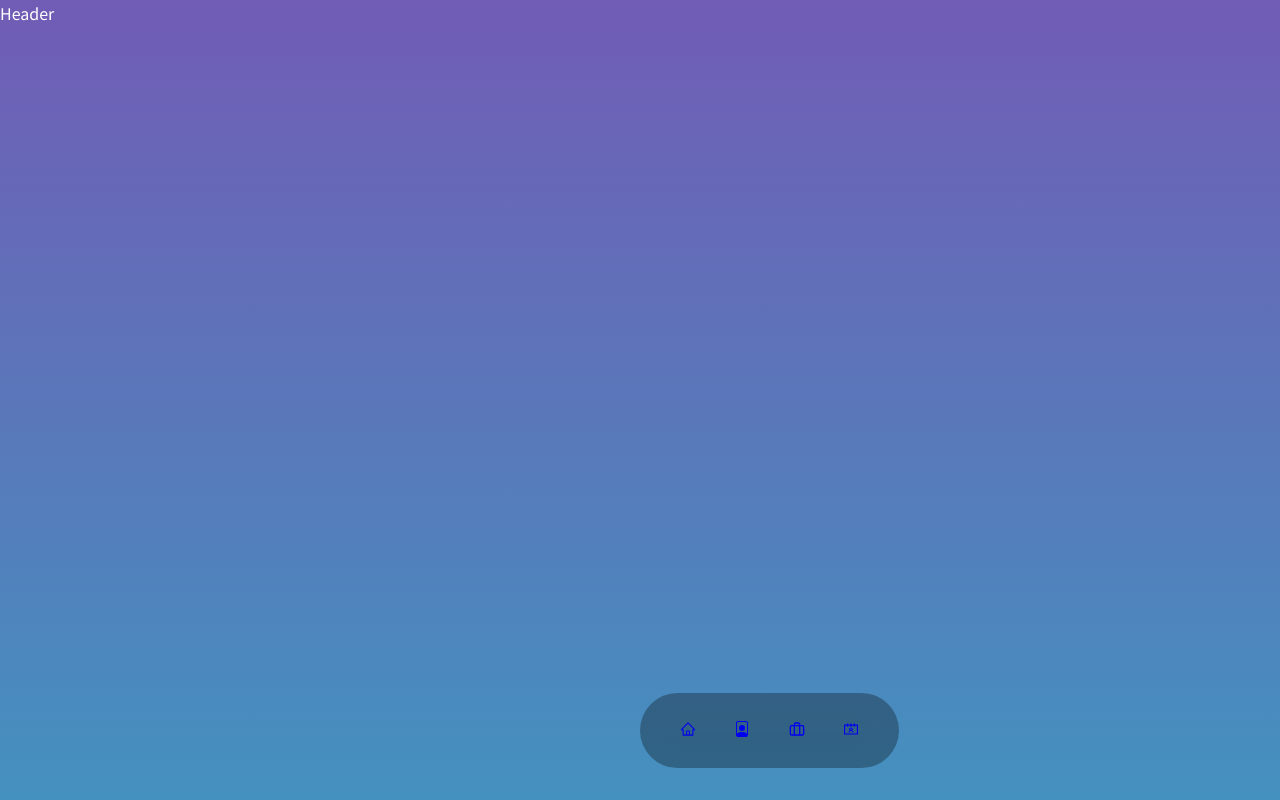
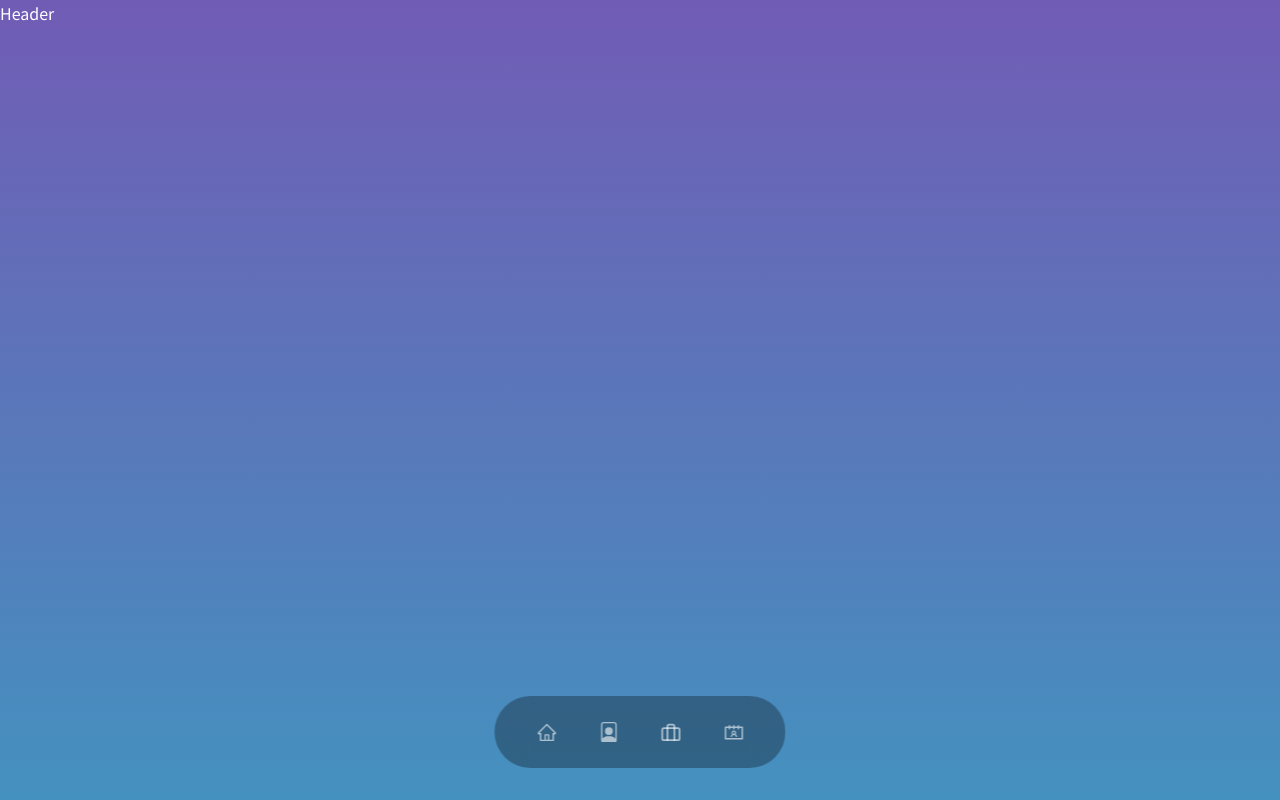
Before and after one commit to zxcwer/MyPortfolio, a React (Create React App) app: page / in a window 1280 px wide. Shown: the top 800 px of the page. Built offline with nearby package versions, Linux system fonts and the light colour scheme.

Commit message:
😊 update Nav

```diff
--- a/src/components/Nav/Nav.js
+++ b/src/components/Nav/Nav.js
@@ -5,18 +5,35 @@ import { FiBriefcase } from "react-icons/fi";
 import { useState } from "react";
 import "./nav.css";
 const Nav = () => {
+  const [activeNav, setActiveNav] = useState("");
   return (
     <nav>
-      <a href="#">
+      <a
+        href="#"
+        onClick={() => setActiveNav("#")}
+        className={activeNav === "#" ? "active" : ""}
+      >
         <AiOutlineHome />
       </a>
-      <a href="#about">
+      <a
+        href="#about"
+        onClick={() => setActiveNav("#about")}
+        className={activeNav === "#about" ? "active" : ""}
+      >
         <BsFilePerson />
       </a>
-      <a href="#portfolio">
+      <a
+        href="#portfolio"
+        onClick={() => setActiveNav("#portfolio")}
+        className={activeNav === "#portfolio" ? "active" : ""}
+      >
         <FiBriefcase />
       </a>
-      <a href="#contact">
+      <a
+        href="#contact"
+        onClick={() => setActiveNav("#contact")}
+        className={activeNav === "#contact" ? "active" : ""}
+      >
         <AiOutlineContacts />
       </a>
     </nav>
--- a/src/components/Nav/nav.css
+++ b/src/components/Nav/nav.css
@@ -6,7 +6,7 @@ nav {
   z-index: 2;
   position: fixed;
   left: 50%;
-  transform: (-50%);
+  transform: translateX(-50%);
   bottom: 2rem;
   display: flex;
   gap: 0.8rem;
@@ -15,5 +15,18 @@ nav {
 }
 nav a {
   background: transparent;
-  padding: 0.8rem;
+  padding: 0.9rem;
+  border-radius: 50%;
+  display: flex;
+  color: var(--color--light);
+  font-size: 1.3rem;
 }
+
+nav a:hover {
+  background: rgba(0, 0, 0, 0.3);
+}
+
+nav a.active {
+  background: var(--color--bg);
+  color: var(--color--white);
+}
--- a/src/style.css
+++ b/src/style.css
@@ -40,6 +40,11 @@ body {
   line-height: 1.7;
 }
 
+.container {
+  width: var(--container--width-lg);
+  margin: 0 auto;
+}
+
 h1,
 h2,
 h3,
```
